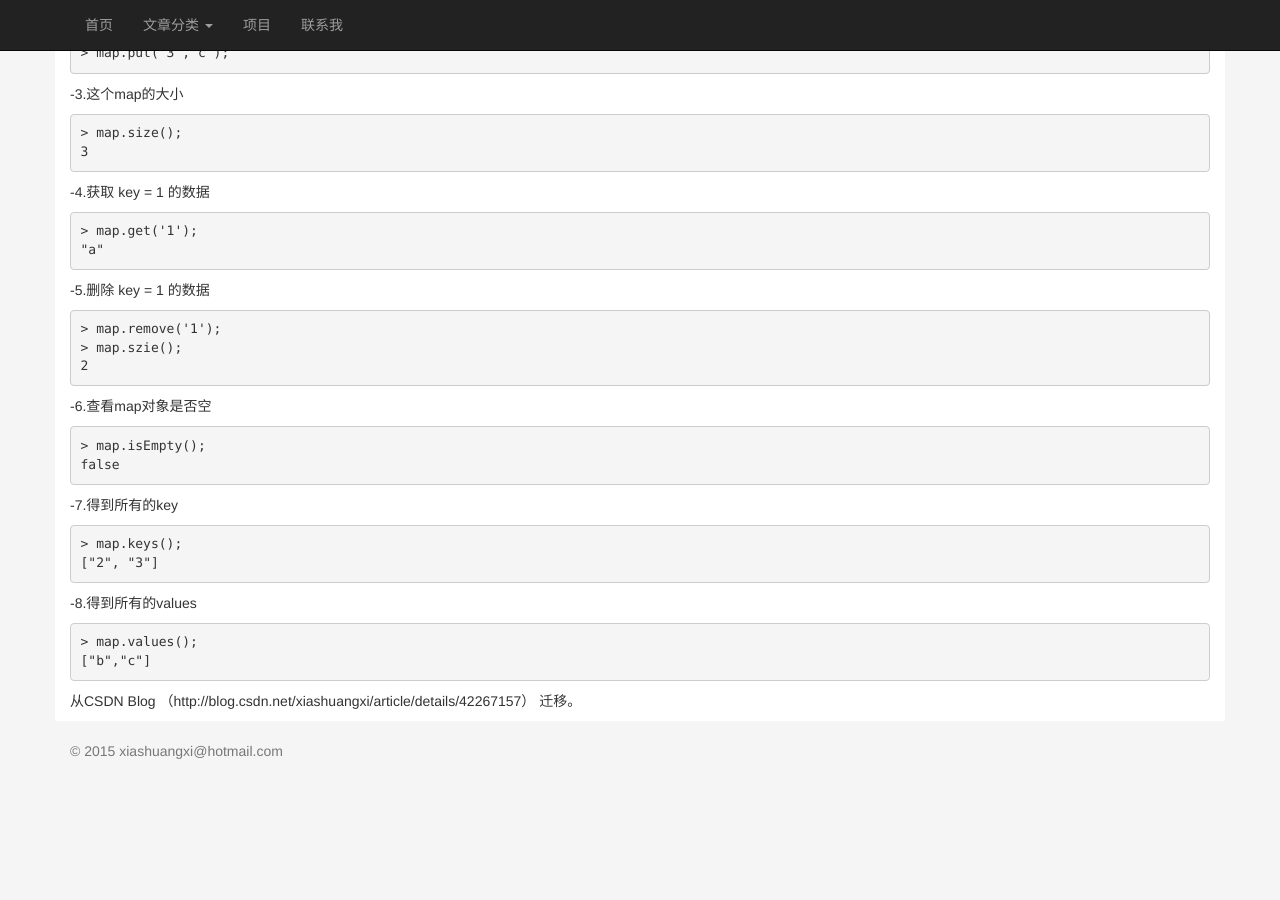
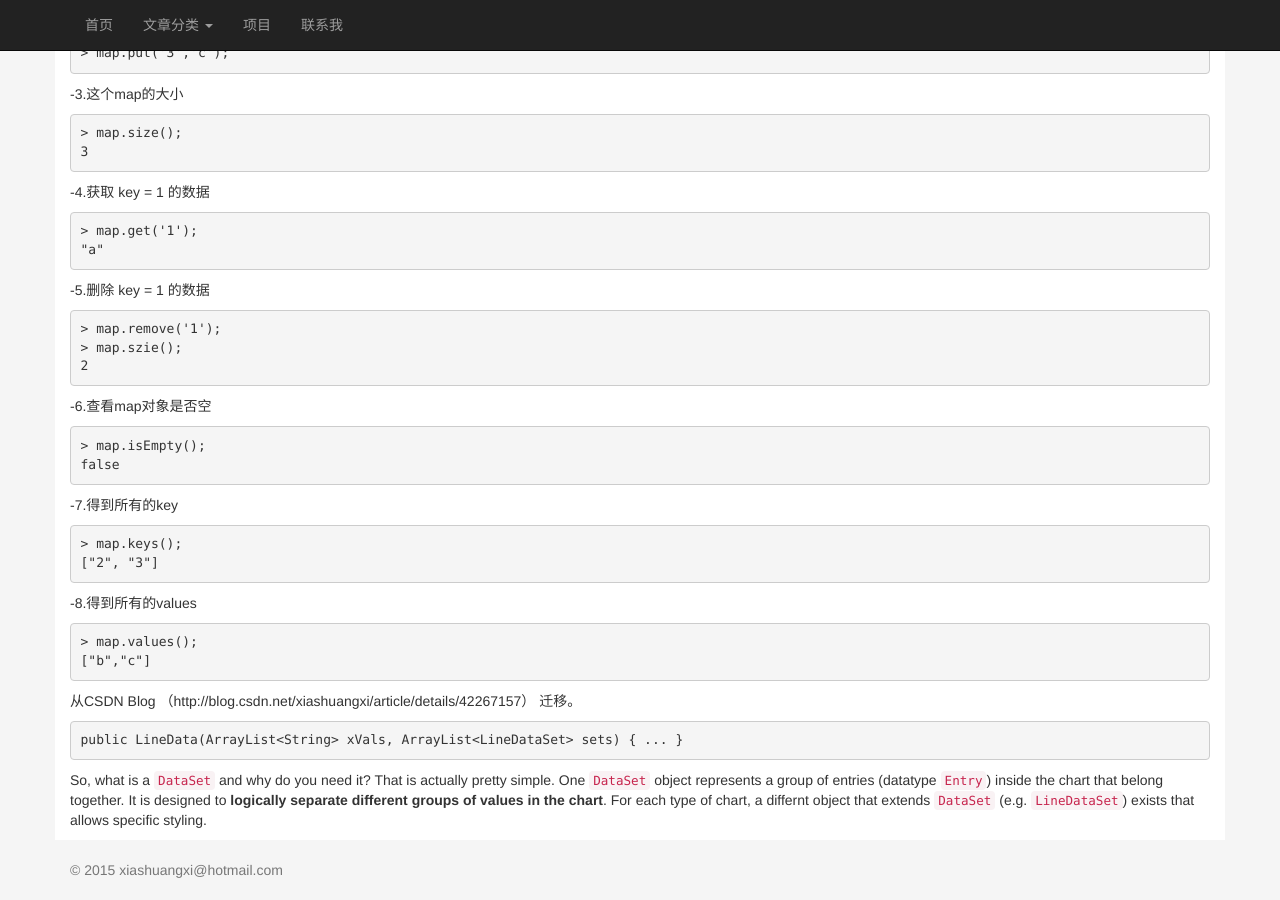
Before and after one commit to jinchangle/xiashuangxi.github.io, a Jekyll site: the page built from _posts/article/2015-05-15-javascript-map.md, in a window 1280 px wide and 900 px high, scrolled down 1649 px. Built offline with Jekyll 4.4.1, drawn with Linux system fonts in a browser that asks for light colours; nearby versions of some CDN libraries; before the commit the page ends 2430 px from its top, so only the background shows below that.

Commit message:
Please enter the commit message for your changes. Lines starting  with '' will be ignored, and an empty message aborts the commit.  On branch master  Your branch is up-to-date with 'origin/master'.
 Changes to be committed:
	modified:   _posts/article/2015-05-15-javascript-map.md

````diff
--- a/_posts/article/2015-05-15-javascript-map.md
+++ b/_posts/article/2015-05-15-javascript-map.md
@@ -126,3 +126,11 @@ false
 ```
 
 从CSDN Blog （http://blog.csdn.net/xiashuangxi/article/details/42267157） 迁移。
+
+
+
+```java
+public LineData(ArrayList<String> xVals, ArrayList<LineDataSet> sets) { ... }
+```
+
+So, what is a <code>DataSet</code> and why do you need it? That is actually pretty simple. One <code>DataSet</code> object represents a group of entries (datatype <code>Entry</code>) inside the chart that belong together. It is designed to **logically separate different groups of values in the chart**. For each type of chart, a differnt object that extends `DataSet` (e.g. `LineDataSet`) exists that allows specific styling.
````
